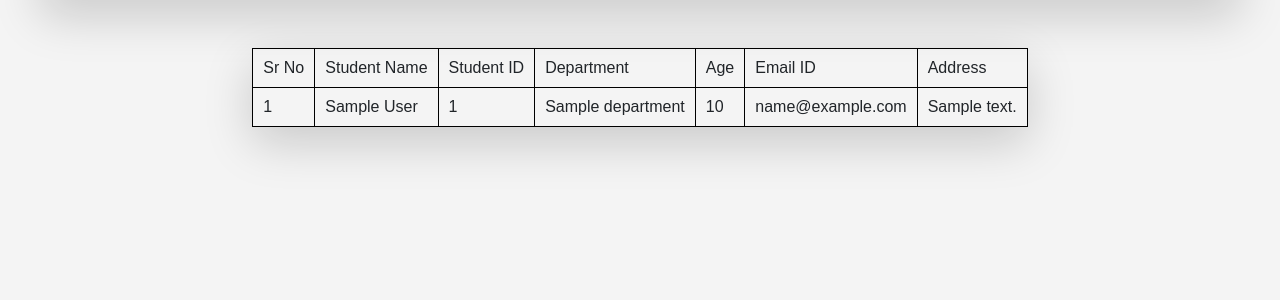
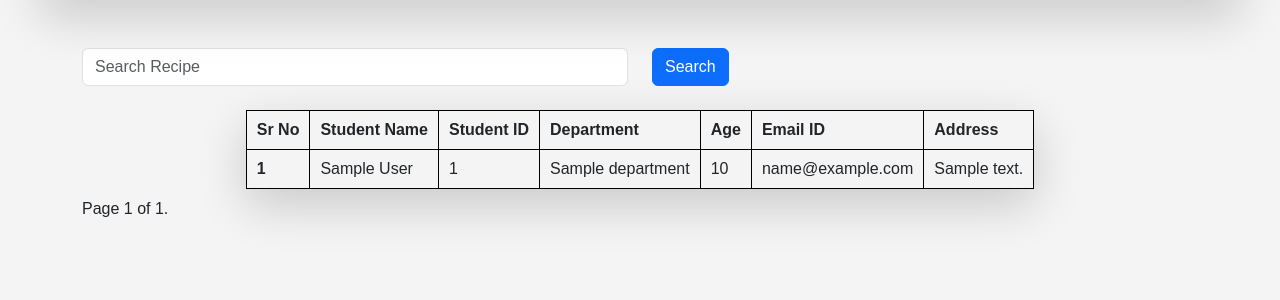
Before and after one commit to chaudhariganesh33/DjangoPractice, a Django app: page /get_students in a window 1280 px wide. Shown: the part 96-396 px from the top of the page. Run offline with Django 5.2, Linux system fonts and the light colour scheme; tables that the repository leaves empty hold one stand-in row (values such as "Sample post").

Commit message:
added pagination and search

```diff
--- a/management_app/views.py
+++ b/management_app/views.py
@@ -1,20 +1,33 @@
 from django.shortcuts import render
 from .models import *
 from django.db.models import *
+from django.core.paginator import Paginator
 
 # Create your views here.
 
+# def get_students(request):
+#     computer_students = Students.objects.filter(department__department_name = 'Computer')
+#     comp_ele_students = Students.objects.filter(department__department_name__in = ['Computer', 'Electrical'])
+#     studs_exculding_civil = Students.objects.exclude(department__department_name = "Civil")
+#     stud_ages = Students.objects.values_list('student_name', 'student_age')
+
+#     avg_student_age = Students.objects.aggregate(Avg('student_age'))
+#     print("average age of students:", avg_student_age)
+
+#     computer_students_count = computer_students.values('student_age').annotate(Count('student_age'))
+#     print("computer students age count:", computer_students_count)
+
+#     students = Students.objects.all()
+#     return render(request, 'management/students.html', context={'students': students})
+
+
 def get_students(request):
-    computer_students = Students.objects.filter(department__department_name = 'Computer')
-    comp_ele_students = Students.objects.filter(department__department_name__in = ['Computer', 'Electrical'])
-    studs_exculding_civil = Students.objects.exclude(department__department_name = "Civil")
-    stud_ages = Students.objects.values_list('student_name', 'student_age')
+    students = Students.objects.all()
 
-    avg_student_age = Students.objects.aggregate(Avg('student_age'))
-    print("average age of students:", avg_student_age)
-
-    computer_students_count = computer_students.values('student_age').annotate(Count('student_age'))
-    print("computer students age count:", computer_students_count)
-
-    students = Students.objects.all()
-    return render(request, 'management/students.html', context={'students': students})
+    if request.GET.get('search'):
+        search = request.GET.get('search')
+        students = students.filter(Q(student_name__icontains=search) | Q(student_email__icontains=search))
+    paginator = Paginator(students, 10)
+    page_number = request.GET.get('page')
+    page_object = paginator.get_page(page_number)
+    return render(request, 'management/students.html', context={'students': page_object})
--- a/templates/management/students.html
+++ b/templates/management/students.html
@@ -2,19 +2,32 @@
 
 
 {% block start %}
+<div class="container mt-5">
+
+    <form action="" class="mb-4">
+        {% csrf_token %}
+        <div class="row">
+            <div class="col-md-6">
+                <input name="search" type="text" class="form-control" id="inputSearch" placeholder="Search Recipe">
+            </div>
+            <div class="col-md-6">
+                <button type="submit" class="btn btn-primary">Search</button>
+            </div>
+        </div>
+    </form>
     <table class="mx-auto shadow-lg">
         <tr>
-            <td>Sr No</td>
-            <td>Student Name</td>
-            <td>Student ID</td>
-            <td>Department</td>
-            <td>Age</td>
-            <td>Email ID</td>
-            <td>Address</td>
+            <th>Sr No</th>
+            <th>Student Name</th>
+            <th>Student ID</th>
+            <th>Department</th>
+            <th>Age</th>
+            <th>Email ID</th>
+            <th>Address</td>
         </tr>
         {% for student in students %}
             <tr>
-                <td>{{forloop.counter}}</td>
+                <th>{{forloop.counter}}</th>
                 <td>{{student.student_name}}</td>
                 <td>{{student.student_id}}</td>
                 <td>{{student.department}}</td>
@@ -24,4 +37,23 @@
             </tr>
         {% endfor %}
     </table>
+    <div class="pagination pt-2 mx-auto">
+            <span class="step-links">
+                {% if students.has_previous %}
+                    <a href="?page=1">&laquo; first</a>
+                    <a href="?page={{ students.previous_page_number }}">previous</a>
+                {% endif %}
+
+                <span class="current">
+                    Page {{ students.number }} of {{ students.paginator.num_pages }}.
+                </span>
+
+                {% if students.has_next %}
+                    <a href="?page={{ students.next_page_number }}">next</a>
+                    <a href="?page={{ students.paginator.num_pages }}">last &raquo;</a>
+                {% endif %}
+            </span>
+    </div>
+</div>
+
 {% endblock %}
```
